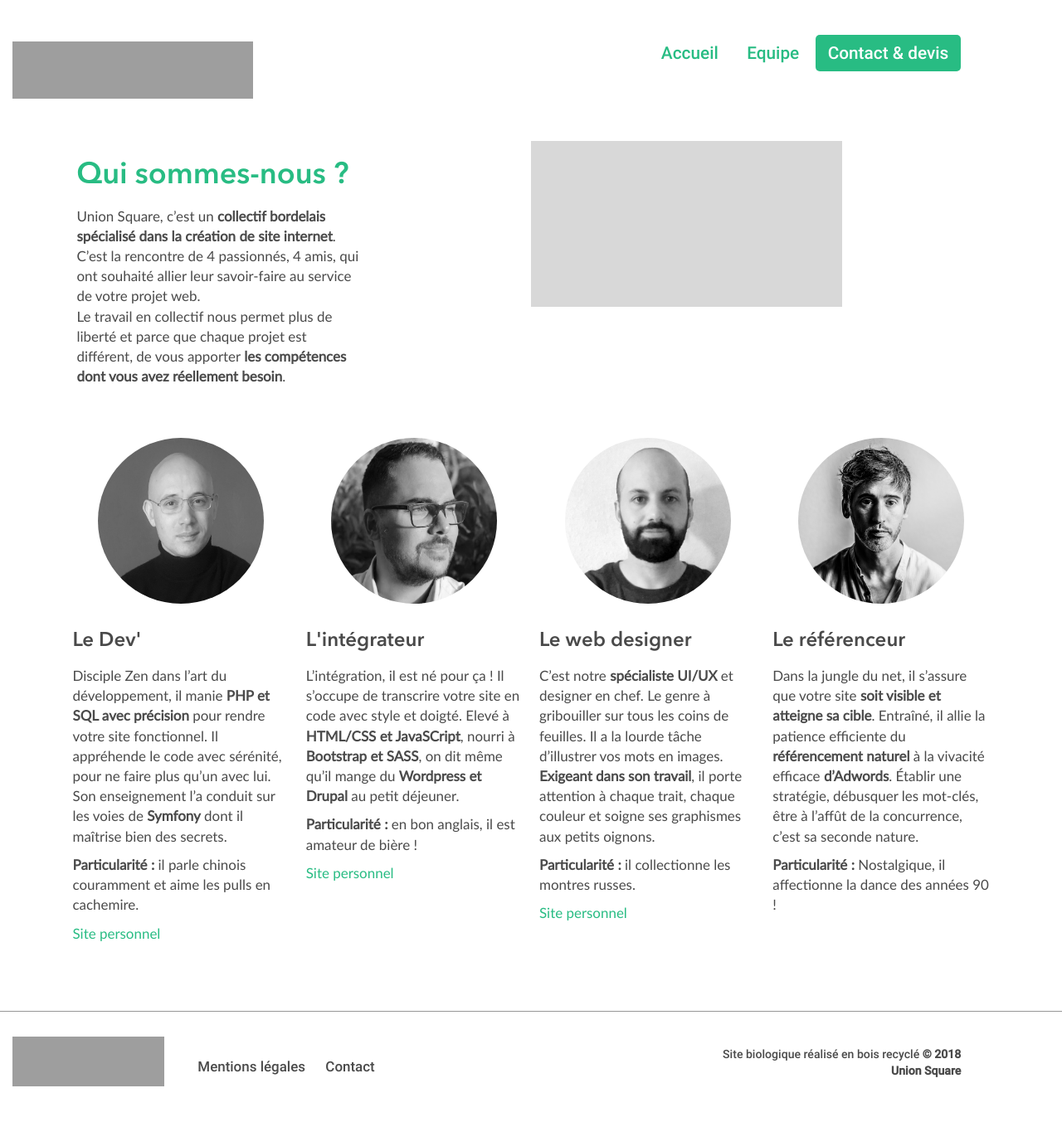
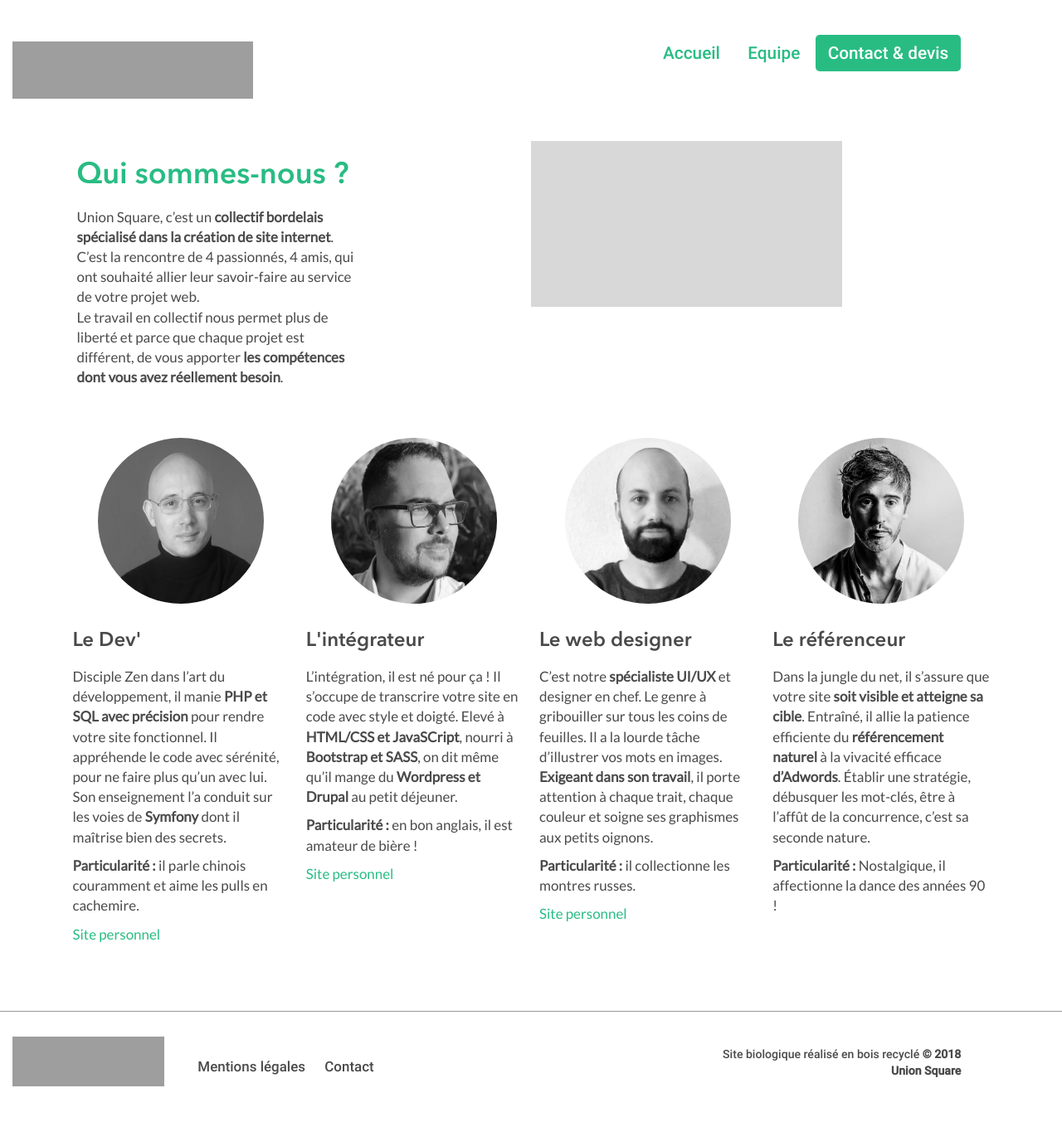
Before and after one commit to union-square/UnionSquareWebsite, a PHP site: page /equipe.php in a window 1280 px wide. Shown: the whole page at 83% size. Run offline with PHP 8.4, Linux system fonts and the light colour scheme; some libraries are stand-ins or nearby versions; some web fonts are replaced; grey boxes are pictures that could not be loaded.

Commit message:
change base font
Lato via API google font

```diff
--- a/css/general.css
+++ b/css/general.css
@@ -1,5 +1,9 @@
 html{
 	font-size: 100%;
+}
+
+body {
+    font-family: 'Lato';
 }
 
 @font-face{
@@ -31,10 +35,11 @@ html{
 	box-sizing: border-box;
 	font-size: 1.06rem;
 	color: #4A4A4A;
-	font-family: "LatoReg", sans-serif;
+	font-family: "Lato", sans-serif;
 }
 
 body{
+	font-family: 'Lato' , sans-serif;
 	margin: 0px;
 	width: 100%;
 	padding: 0px;
--- a/incl/header.php
+++ b/incl/header.php
@@ -8,6 +8,7 @@
       <link rel="stylesheet" href="https://maxcdn.bootstrapcdn.com/font-awesome/4.7.0/css/font-awesome.min.css">
       <link type="text/css" rel="stylesheet" href="css/general.css"/>
       <link type="text/css" rel="stylesheet" href="css/headerFooter.css"/>
+      <link href='https://fonts.googleapis.com/css?family=Lato' rel='stylesheet'>
       <link type="text/css" rel="stylesheet" href="css/main.css"/>
       <link type="text/css" rel="stylesheet" href="css/form.css"/>
      <meta name="viewport" content="width=device-width, initial-scale=1">
```
